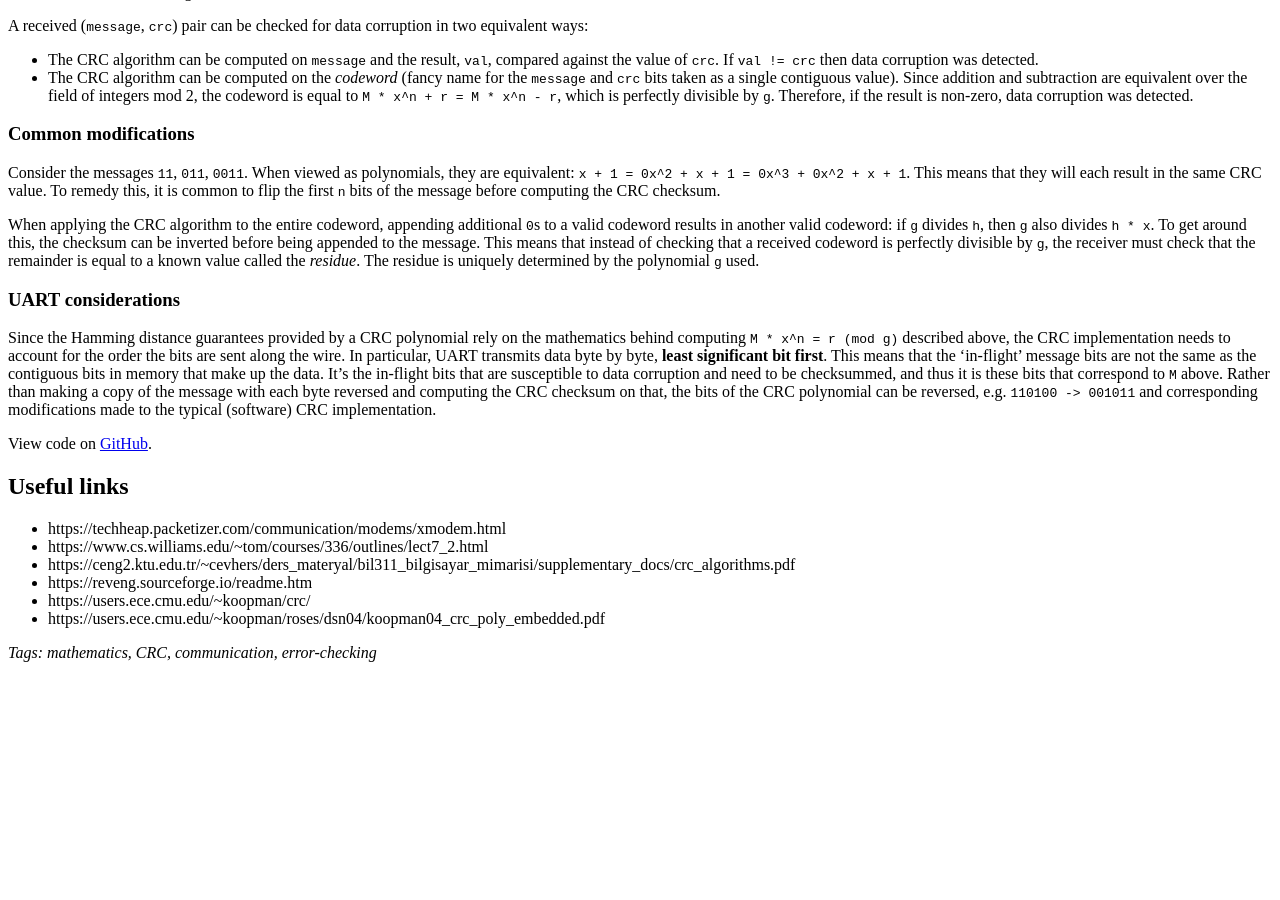
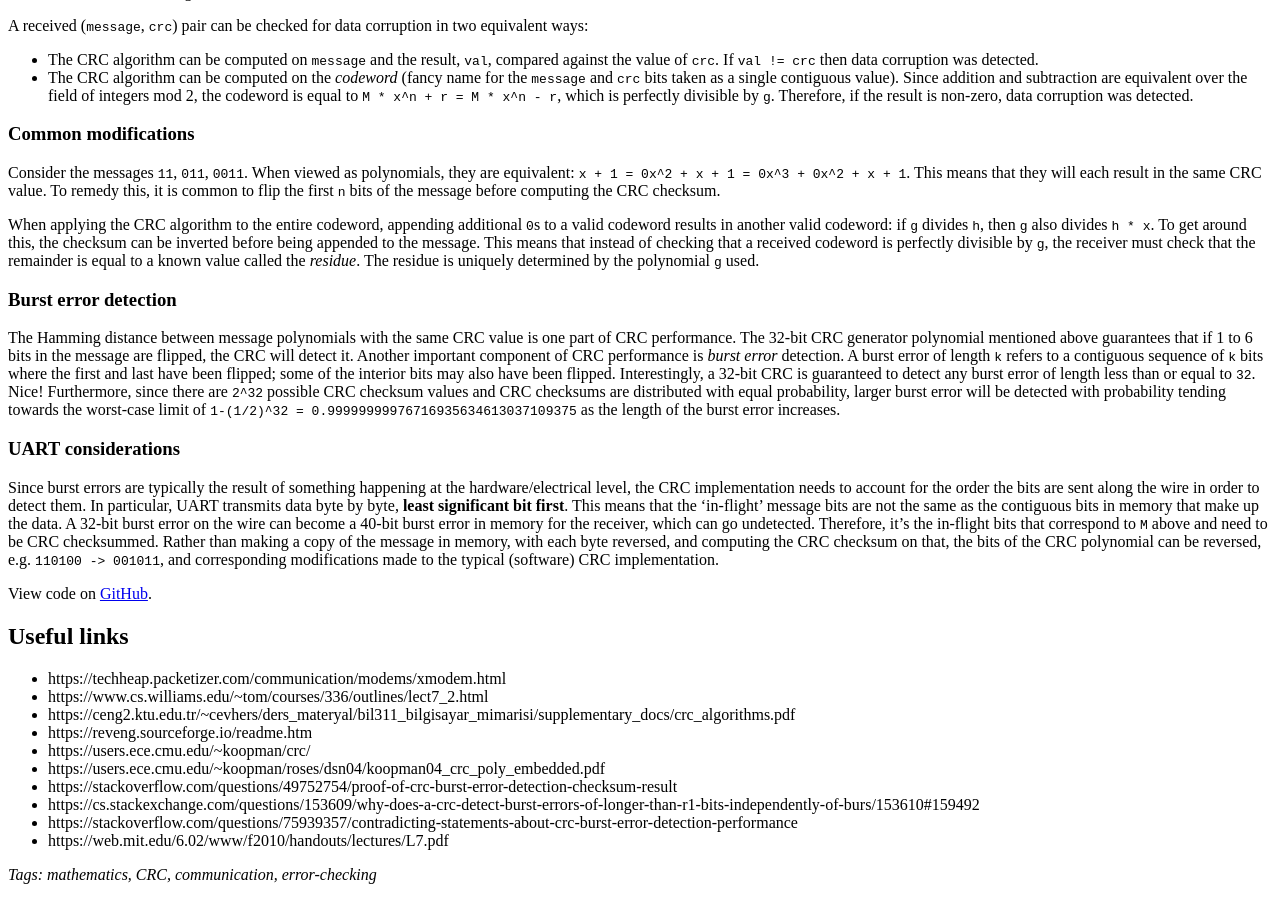
Before and after one commit to tysonliddell/blog, a Jekyll site: the page built from _posts/2023-06-04-composite-video-experiment-part-4.md, in a window 1280 px wide and 900 px high, scrolled down 737 px. Built offline with Jekyll 4.4.1, drawn with Linux system fonts in a browser that asks for light colours; before the commit the page ends 1415 px from its top, so only the background shows below that.

Commit message:
Improve CRC burst error explanation.

```diff
--- a/_posts/2023-06-04-composite-video-experiment-part-4.md
+++ b/_posts/2023-06-04-composite-video-experiment-part-4.md
@@ -32,8 +32,11 @@ Consider the messages `11`, `011`, `0011`. When viewed as polynomials, they are
 
 When applying the CRC algorithm to the entire codeword, appending additional `0`s to a valid codeword results in another valid codeword: if `g` divides `h`, then `g` also divides `h * x`. To get around this, the checksum can be inverted before being appended to the message. This means that instead of checking that a received codeword is perfectly divisible by `g`, the receiver must check that the remainder is equal to a known value called the *residue*. The residue is uniquely determined by the polynomial `g` used.
 
+### Burst error detection
+The Hamming distance between message polynomials with the same CRC value is one part of CRC performance. The 32-bit CRC generator polynomial mentioned above guarantees that if 1 to 6 bits in the message are flipped, the CRC will detect it. Another important component of CRC performance is *burst error* detection. A burst error of length `k` refers to a contiguous sequence of `k` bits where the first and last have been flipped; some of the interior bits may also have been flipped. Interestingly, a 32-bit CRC is guaranteed to detect any burst error of length less than or equal to `32`. Nice! Furthermore, since there are `2^32` possible CRC checksum values and CRC checksums are distributed with equal probability, larger burst error will be detected with probability tending towards the worst-case limit of `1-(1/2)^32 = 0.99999999976716935634613037109375` as the length of the burst error increases.
+
 ### UART considerations
-Since the Hamming distance guarantees provided by a CRC polynomial rely on the mathematics behind computing `M * x^n = r (mod g)` described above, the CRC implementation needs to account for the order the bits are sent along the wire. In particular, UART transmits data byte by byte, **least significant bit first**. This means that the 'in-flight' message bits are not the same as the contiguous bits in memory that make up the data. It's the in-flight bits that are susceptible to data corruption and need to be checksummed, and thus it is these bits that correspond to `M` above. Rather than making a copy of the message with each byte reversed and computing the CRC checksum on that, the bits of the CRC polynomial can be reversed, e.g. `110100 -> 001011` and corresponding modifications made to the typical (software) CRC implementation.
+Since burst errors are typically the result of something happening at the hardware/electrical level, the CRC implementation needs to account for the order the bits are sent along the wire in order to detect them. In particular, UART transmits data byte by byte, **least significant bit first**. This means that the 'in-flight' message bits are not the same as the contiguous bits in memory that make up the data. A 32-bit burst error on the wire can become a 40-bit burst error in memory for the receiver, which can go undetected. Therefore, it's the in-flight bits that correspond to `M` above and need to be CRC checksummed.  Rather than making a copy of the message in memory, with each byte reversed, and computing the CRC checksum on that, the bits of the CRC polynomial can be reversed, e.g. `110100 -> 001011`, and corresponding modifications made to the typical (software) CRC implementation.
 
 {% include github_commit.html repo='tysonliddell/bare-metal-tiva' sha='1e0f556e36fbdf0d9e8da30a780e979543c3e566' %}
 
@@ -44,3 +47,7 @@ Since the Hamming distance guarantees provided by a CRC polynomial rely on the m
 - https://reveng.sourceforge.io/readme.htm
 - https://users.ece.cmu.edu/~koopman/crc/
 - https://users.ece.cmu.edu/~koopman/roses/dsn04/koopman04_crc_poly_embedded.pdf
+- https://stackoverflow.com/questions/49752754/proof-of-crc-burst-error-detection-checksum-result
+- https://cs.stackexchange.com/questions/153609/why-does-a-crc-detect-burst-errors-of-longer-than-r1-bits-independently-of-burs/153610#159492
+- https://stackoverflow.com/questions/75939357/contradicting-statements-about-crc-burst-error-detection-performance
+- https://web.mit.edu/6.02/www/f2010/handouts/lectures/L7.pdf
```
